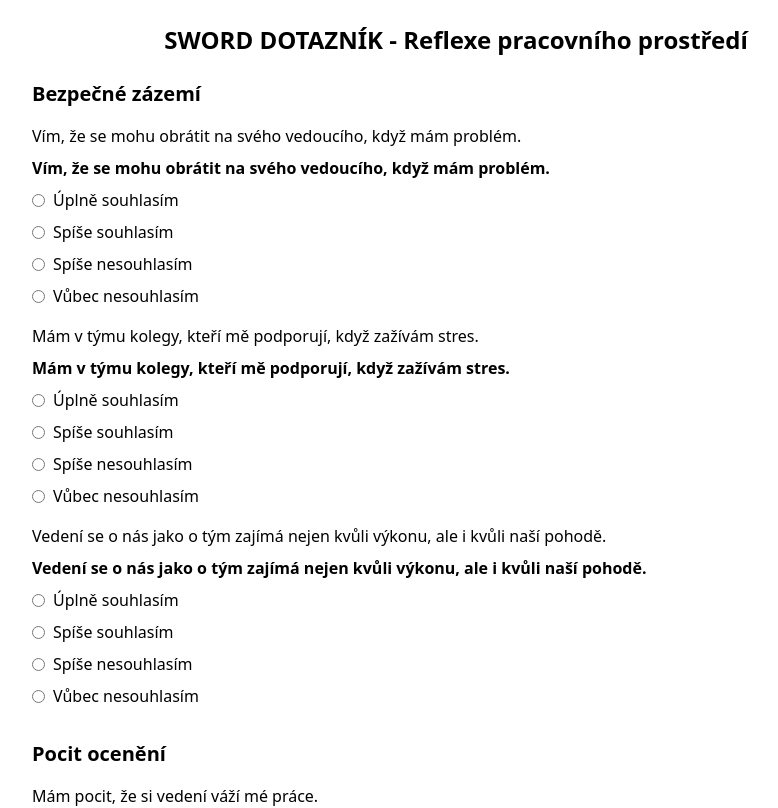
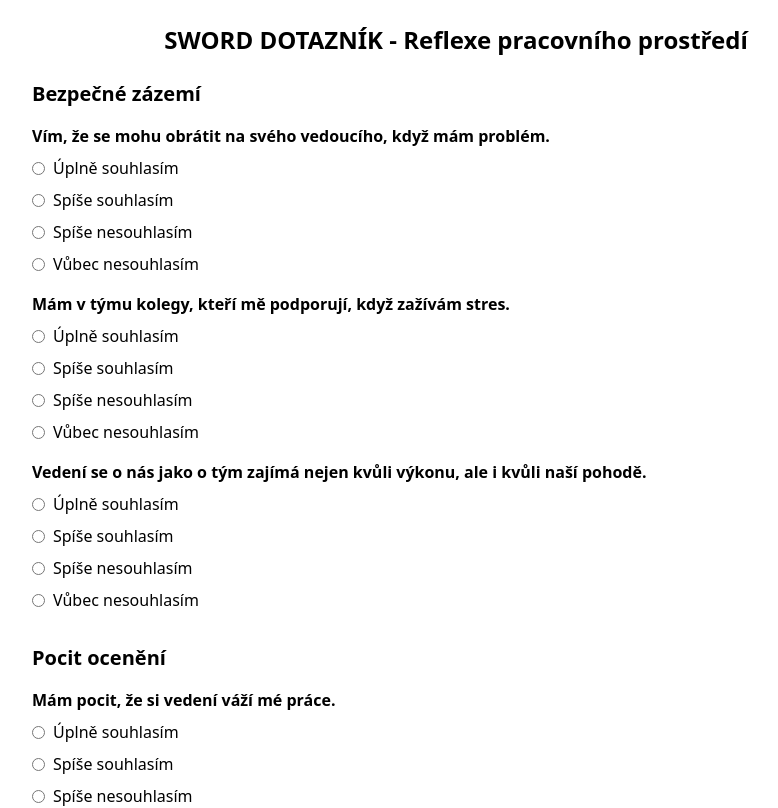
Before and after one commit to JiriSobek/sword-dotaznik, a React (Create React App) app: page / in a window 1280 px wide. Shown: the top 808 px of the page, without its empty margins (184-962 px from the left). Built offline with nearby package versions, Linux system fonts and the light colour scheme.

Commit message:
Update App.js

```diff
--- a/src/App.js
+++ b/src/App.js
@@ -202,8 +202,7 @@ export default function SwordDotaznik() {
               <h2 className="text-xl font-semibold mb-4">{q.category}</h2>
               {q.items.map((item, idx) => (
                 <div key={idx} className="mb-4">
-                  <p className="mb-2">{item}</p>
-                  <p className="mb-2 font-bold">{item}</p>
+                <p className="mb-2 font-bold">{item}</p>
                   <div className="flex flex-col gap-2">
                     {options.map((opt, oIdx) => (
                       <label key={oIdx} className="flex items-center gap-2">
```
